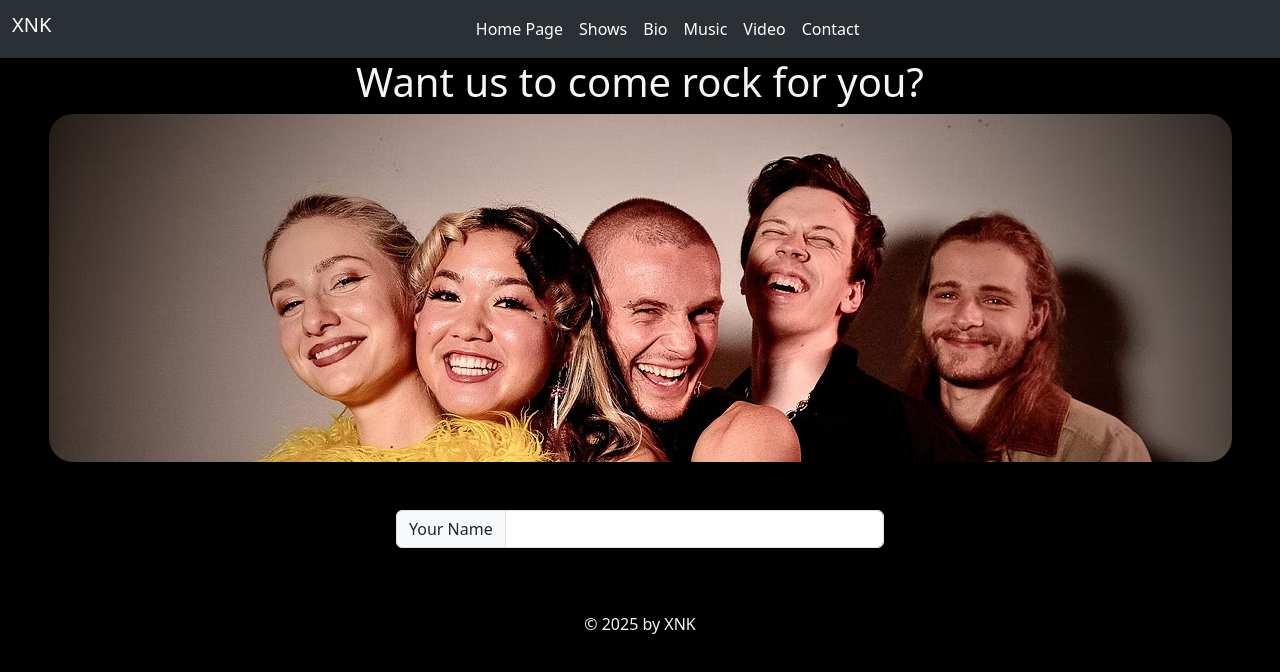
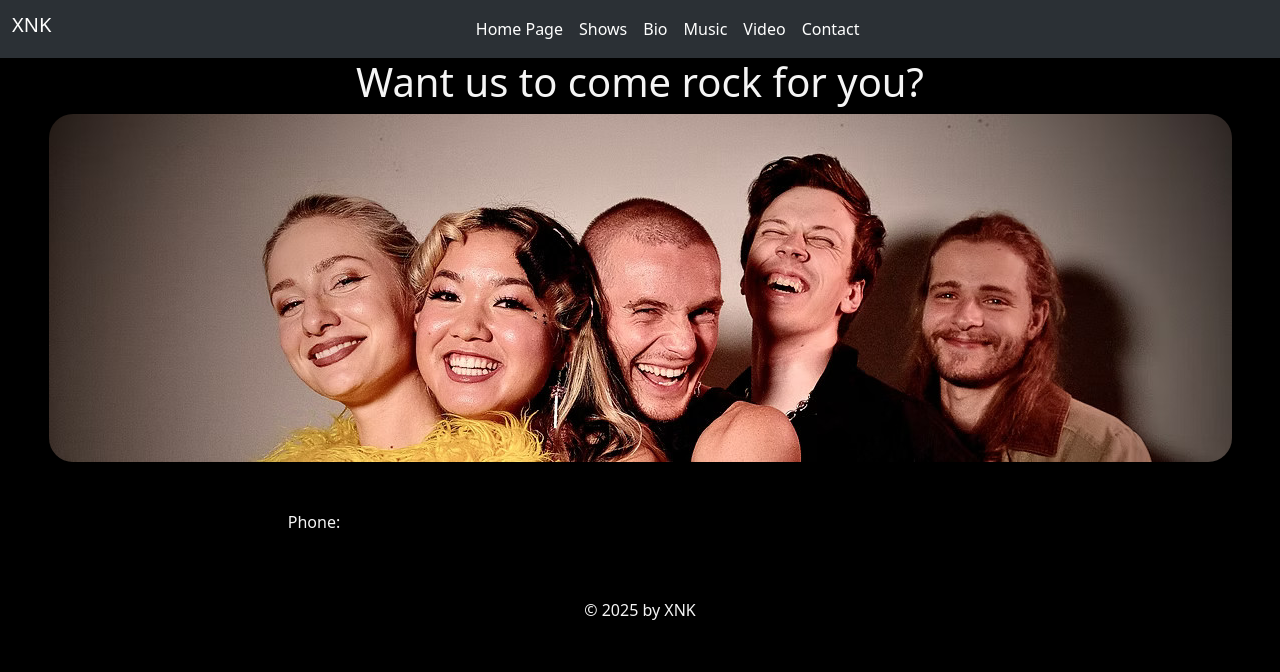
Before and after one commit to Aaron-Quickstart/tester_projects, a React (Vite) app in the folder XNKwebsite/website_for_xnk_react/: page /contact in a window 1280 px wide. Shown: the top 672 px of the page. Built offline with nearby package versions, Linux system fonts and the light colour scheme.

Commit message:
added README file.

```diff
--- a/XNKwebsite/website_for_xnk_react/src/componets/ContactForm.jsx
+++ b/XNKwebsite/website_for_xnk_react/src/componets/ContactForm.jsx
@@ -1,6 +1,7 @@
 import Container from 'react-bootstrap/esm/Container';
 import Form from 'react-bootstrap/Form';
 import InputGroup from 'react-bootstrap/InputGroup';
+
 
 
 
--- /dev/null
+++ b/XNKwebsite/website_for_xnk_react/src/componets/ContactInfo.jsx
@@ -0,0 +1,26 @@
+import Col from "react-bootstrap/esm/Col";
+import Row from "react-bootstrap/esm/Row";
+
+
+
+
+export default function ContactInfo()
+{
+
+
+
+    return(
+        <>
+            <section id='contactInfo'>
+                <Row>
+                    <Col>
+                        <p>Phone:</p>
+                    </Col>
+                    <Col>
+                        <p></p>
+                    </Col>
+                </Row>
+            </section>
+        </>
+    )
+}
--- a/XNKwebsite/website_for_xnk_react/src/pages/Contact.jsx
+++ b/XNKwebsite/website_for_xnk_react/src/pages/Contact.jsx
@@ -5,7 +5,7 @@ import Button from 'react-bootstrap/Button';
 import FullBand from './../assets/photo_fullBAnd.jpg';
 import FooterNote from "../componets/FooterNote";
 import NavigationLinks from "../componets/NavigationLinks";
-import ContactForm from '../componets/ContactForm';
+import ContactInfo from '../componets/ContactInfo';
 
 
 
@@ -20,31 +20,10 @@ export default function Contact()
     <NavigationLinks/>
         <h1>Want us to come rock for you?</h1>
         <img src={FullBand} className='mb-5' style={{borderRadius: '1.5rem'}}/>
-
-
-        <ContactForm/>
+        <ContactInfo/>
         <FooterNote/>
     </>
 
 
     )
 }
-
-/*
-
-            <Form>
-                <Form.Group className="mb-3" controlId="userEmail">
-                <Form.Label>Your information will not be shared with anyone.</Form.Label>
-                <Form.Control type="email" placeholder="your email here" />
-                </Form.Group>
-                <Form.Group className="mb-3" controlId="userMessage">
-                <Form.Label>Tell us a little about how we can help spread smiles.</Form.Label>
-                <Form.Control as="textarea" rows={3} />
-                </Form.Group>
-                <Button>Send Message</Button>
-            </Form>
-
-
-
-
-*/
```
Also changed, not shown: 1 other file (tests, documents, lock files or other folders).
